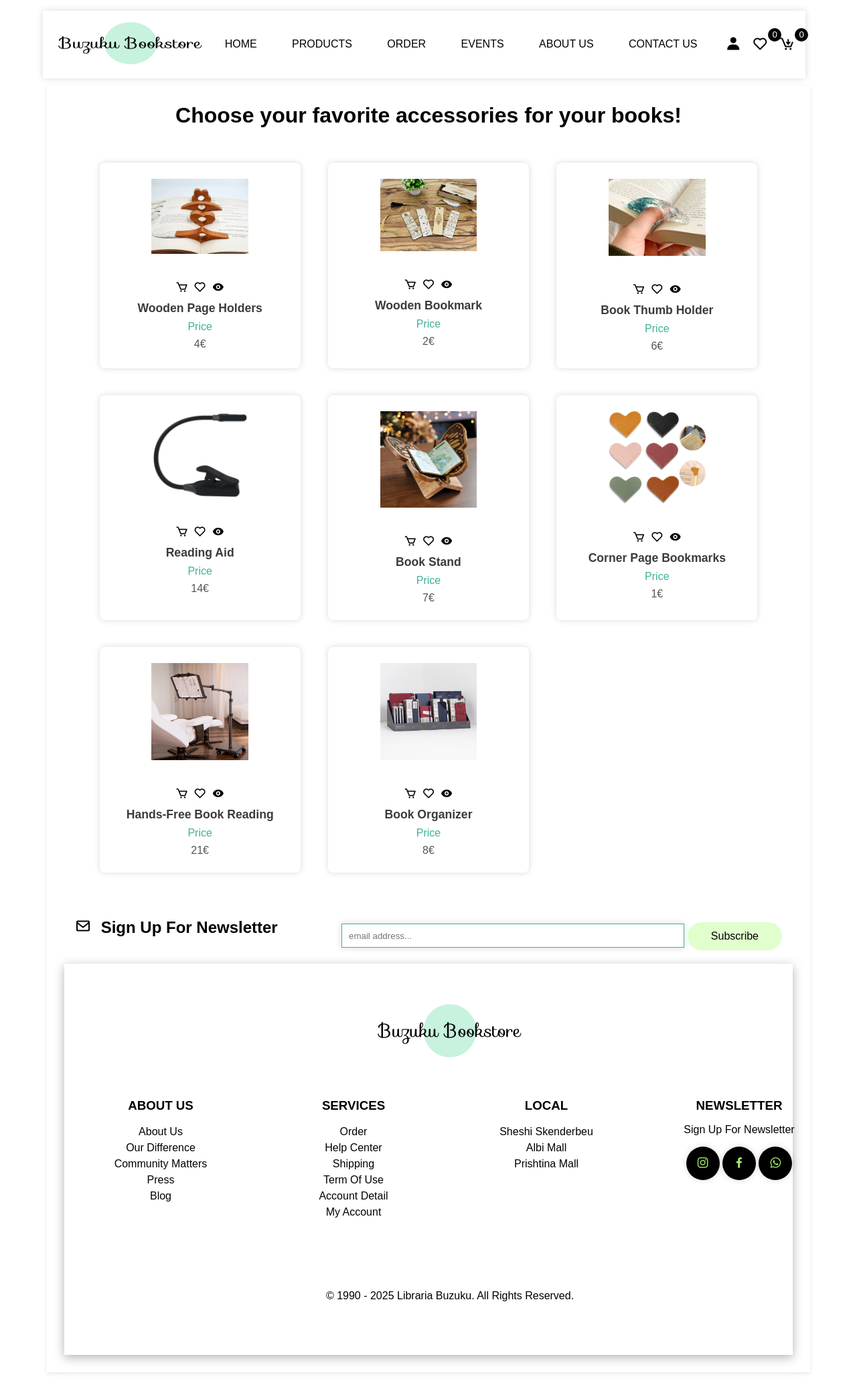
After one commit to artaperdibuka/projekti, a PHP site: page /accessories.html in a window 1280 px wide. The commit adds this page. Shown: the whole page at 67% size. Run offline with PHP 8.4, Linux system fonts and the light colour scheme.

Commit message:
accessories added

```diff
--- /dev/null
+++ b/Projekti/accessories.html
@@ -0,0 +1,299 @@
+<!DOCTYPE html>
+<html lang="en">
+<head>
+    <meta charset="UTF-8">
+    <meta name="viewport" content="width=device-width, initial-scale=1.0">
+    <link href="https://unpkg.com/boxicons@2.1.4/css/boxicons.min.css" rel="stylesheet">
+    <link rel="stylesheet" href="style.css">
+    <title>BookstoreBuzuku - About us Page</title>
+</head>
+<body>
+
+    <header class="header">
+        <div class="flex">
+            <a href="home.html" class="logo"><img src="img/logoo.png" height="65" width="230"  ></a>
+            <nav class="navbar">
+                <a href="home.html">Home</a>
+                <a href="products.html">Products</a>
+                <a href="order.html"> Order</a>
+                <a href="events.html">Events</a>
+                <a href="about.html">About us</a>
+                <a href="contact.html">Contact us</a>
+
+            </nav>
+            <div class="icons">
+                <i class="bx bxs-user" id="user-btn"></i>
+                <a href="wishlist.html" class="cart-btn"><i class="bx bx-heart"></i><sup id="wishlist-count">0</sup></a>
+                <a href="cart.html" class="cart-btn"><i class="bx bx-cart-download"></i><sup  id="cart-count">0</sup></a>
+                <i class="bx bx-list-plus" id="menu-btn" style="font-size: 2rem;"></i>
+            </div>
+            <div class="user-box">
+                <p>Username: <span></span></p>
+                <p>Email: <span></span></p>
+                <a href="login.html" class="btn">Login</a>
+                <a href="register.html" class="btn">Register</a>
+                <form method="post">
+                    <button type="submit" name="logout" class="logout-btn">Log out</button>
+
+                </form>
+            </div>
+        </div>
+    </header>
+
+    <div class="main">
+
+        <h1 class="acc-paragraph">Choose your favorite accessories for your books!</h1>
+        <section class="products box-container" id="booksList">
+            <div class="box">
+                <img src="img/book_a1.png" class="img">
+                <div class="button">
+                    <button type="submit" name="add_to_cart"><i class="bx bx-cart"></i></button>
+                    <button type="submit" name="add_to_wishlist"><i class="bx bx-heart"></i></button>
+                    <a href="view-book-details" class="bx bxs-show"></a>
+                </div>
+                <h3 class="name">Wooden page holders</h3>
+                <input type="hidden" name="product_id">
+
+                <div class="fles">
+                    <div class="price">Price</div>
+                    <p class="price-value">4€</p>
+                </div>
+                <a href="checkout.php"></a>
+            </div>
+
+            <div class="box">
+                <img src="img/book_a2.webp" class="img">
+                <div class="button">
+                    <button type="submit" name="add_to_cart"><i class="bx bx-cart"></i></button>
+                    <button type="submit" name="add_to_wishlist"><i class="bx bx-heart"></i></button>
+                    <a href="view-book-details" class="bx bxs-show"></a>
+                </div>
+                <h3 class="name">Wooden bookmark</h3>
+                <input type="hidden" name="product_id">
+
+                <div class="fles">
+                    <div class="price">Price</div>
+                    <p class="price-value">2€</p>
+                </div>
+                <a href="checkout.php"></a>
+            </div>
+
+            <div class="box">
+                <img src="img/book_a3.webp" class="img">
+                <div class="button">
+                    <button type="submit" name="add_to_cart"><i class="bx bx-cart"></i></button>
+                    <button type="submit" name="add_to_wishlist"><i class="bx bx-heart"></i></button>
+                    <a href="view-book-details" class="bx bxs-show"></a>
+                </div>
+                <h3 class="name">Book thumb holder</h3>
+                <input type="hidden" name="product_id">
+
+                <div class="fles">
+                    <div class="price">Price</div>
+                    <p class="price-value">6€</p>
+                </div>
+                <a href="checkout.php"></a>
+            </div>
+
+            <div class="box">
+                <img src="img/book_a4.webp" class="img">
+                <div class="button">
+                    <button type="submit" name="add_to_cart"><i class="bx bx-cart"></i></button>
+                    <button type="submit" name="add_to_wishlist"><i class="bx bx-heart"></i></button>
+                    <a href="view-book-details" class="bx bxs-show"></a>
+                </div>
+                <h3 class="name">Reading aid</h3>
+                <input type="hidden" name="product_id">
+
+                <div class="fles">
+                    <div class="price">Price</div>
+                    <p class="price-value">14€</p>
+                </div>
+                <a href="checkout.php"></a>
+            </div>
+
+            <div class="box">
+                <img src="img/book_a5.jpg" class="img">
+                <div class="button">
+                    <button type="submit" name="add_to_cart"><i class="bx bx-cart"></i></button>
+                    <button type="submit" name="add_to_wishlist"><i class="bx bx-heart"></i></button>
+                    <a href="view-book-details" class="bx bxs-show"></a>
+                </div>
+                <h3 class="name">Book Stand</h3>
+                <input type="hidden" name="product_id">
+
+                <div class="fles">
+                    <div class="price">Price</div>
+                    <p class="price-value">7€</p>
+                </div>
+                <a href="checkout.php"></a>
+            </div>
+
+            <div class="box">
+                <img src="img/book_a6.jpg" class="img">
+                <div class="button">
+                    <button type="submit" name="add_to_cart"><i class="bx bx-cart"></i></button>
+                    <button type="submit" name="add_to_wishlist"><i class="bx bx-heart"></i></button>
+                    <a href="view-book-details" class="bx bxs-show"></a>
+                </div>
+                <h3 class="name">Corner page bookmarks</h3>
+                <input type="hidden" name="product_id">
+
+                <div class="fles">
+                    <div class="price">Price</div>
+                    <p class="price-value">1€</p>
+                </div>
+                <a href="checkout.php"></a>
+            </div>
+
+            <div class="box">
+                <img src="img/book_a7.webp" class="img">
+                <div class="button">
+                    <button type="submit" name="add_to_cart"><i class="bx bx-cart"></i></button>
+                    <button type="submit" name="add_to_wishlist"><i class="bx bx-heart"></i></button>
+                    <a href="view-book-details" class="bx bxs-show"></a>
+                </div>
+                <h3 class="name">Hands-free book reading</h3>
+                <input type="hidden" name="product_id">
+
+                <div class="fles">
+                    <div class="price">Price</div>
+                    <p class="price-value">21€</p>
+                </div>
+                <a href="checkout.php"></a>
+            </div>
+
+            <div class="box">
+                <img src="img/book_a8.jpg" class="img">
+                <div class="button">
+                    <button type="submit" name="add_to_cart"><i class="bx bx-cart"></i></button>
+                    <button type="submit" name="add_to_wishlist"><i class="bx bx-heart"></i></button>
+                    <a href="view-book-details" class="bx bxs-show"></a>
+                </div>
+                <h3 class="name">Book organizer</h3>
+                <input type="hidden" name="product_id">
+
+                <div class="fles">
+                    <div class="price">Price</div>
+                    <p class="price-value">8€</p>
+                </div>
+                <a href="checkout.php"></a>
+            </div>
+
+        </section>
+
+        <div>
+            <div class="top-footer">
+                <h2><i class="bx bx-envelope"></i> Sign Up For Newsletter</h2>
+                <div class="input-field">
+                    <input type="text" name="" placeholder="email address...">
+                    <button class="btn">Subscribe</button>
+                </div>
+            </div>
+            <footer>
+                <div  class="overlay"></div>
+                <div class="footer-content">
+                    <div class="img-box">
+                    <img src="img/logoo.png">
+                </div>
+                <div class="inner-footer">
+                    <div class="card">
+                        <h3>about us</h3>
+                        <ul>
+                            <li>about us</li>
+                            <li>our difference</li>
+                            <li>community matters</li>
+                            <li>press</li>
+                            <li>blog</li>
+                        </ul>
+                    </div>
+                    <div class="card">
+                        <h3>services</h3>
+                        <ul>
+                            <li>order</li>
+                            <li>help center</li>
+                            <li>shipping</li>
+                            <li>term of use</li>
+                            <li>account detail</li>
+                            <li>my account</li>
+                        </ul>
+                    </div>
+                    <div class="card">
+                        <h3>local</h3>
+                        <ul>
+                            <li>Sheshi Skenderbeu</li>
+                            <li>Albi Mall</li>
+                            <li>Prishtina Mall</li>
+                        </ul>
+                    </div>
+                    <div class="card">
+                        <h3>newsletter</h3>
+                        <p>Sign Up For Newsletter</p>
+                        <div class="social-links">
+                            <a href="https://www.instagram.com/"><i class="bx bxl-instagram"></i></a>
+                            <a href="https://www.facebook.com/"><i class="bx bxl-facebook"></i></a>
+                            <a href="https://www.whatsapp.com/"><i class="bx bxl-whatsapp"></i></a>
+                        </div>
+                        </div>
+                    </div>
+                    <div class="bottom-footer">
+                        <p>© 1990 - 2025 Libraria Buzuku. All Rights Reserved.</p>
+
+                    </div>
+                </div>
+            </footer>
+        </div>
+    </div>
+
+</body>
+<script>
+    // Initialize local storage data when the document loads
+document.addEventListener('DOMContentLoaded', function() {
+    // Retrieve existing wishlist and cart data or initialize empty arrays if not present
+    const wishlist = JSON.parse(localStorage.getItem('wishlist')) || [];
+    const cart = JSON.parse(localStorage.getItem('cart')) || [];
+
+    document.querySelectorAll('.box').forEach(productBox => {
+        // Extract product details from the product box
+        const name = productBox.querySelector('.name').textContent;
+        const price = productBox.querySelector('.price-value').textContent;
+        const imageSrc = productBox.querySelector('img').src; // Get the image source
+
+        // Add to Cart button functionality
+        productBox.querySelector('[name="add_to_cart"]').addEventListener('click', () => {
+            // Check if the product is already in the cart
+            const existsInCart = cart.some(item => item.name === name);
+
+            if (!existsInCart) {
+                // Add product to cart if it doesn't already exist
+                cart.push({ name, price, imageSrc });
+                localStorage.setItem('cart', JSON.stringify(cart));
+                updateCounts(); // Update cart count
+                alert(`${name} added to cart.`);
+            } else {
+                alert(`${name} is already in your cart.`);
+            }
+        });
+
+        // Add to Wishlist button functionality
+        productBox.querySelector('[name="add_to_wishlist"]').addEventListener('click', () => {
+            // Check if the product is already in the wishlist
+            const existsInWishlist = wishlist.some(item => item.name === name);
+
+            if (!existsInWishlist) {
+                // Add product to wishlist if it doesn't already exist
+                wishlist.push({ name, price, imageSrc });
+                localStorage.setItem('wishlist', JSON.stringify(wishlist));
+                updateCounts(); // Update wishlist count
+                alert(`${name} added to wishlist.`);
+            } else {
+                alert(`${name} is already in your wishlist.`);
+            }
+        });
+    });
+});
+</script>
+<script src="script.js"></script>
+<script src="count.js"></script>
+</body>
+</html>
--- a/Projekti/cart.html
+++ b/Projekti/cart.html
@@ -153,7 +153,7 @@
                     <img src="${item.imageSrc}" alt="${item.name}" class="cart-item-img">
                     <div class="cart-item-details">
                         <h4 class="cart-item-name">${item.name}</h4>
-                        <p class="cart-item-author">${item.author}</p>
+                        <p class="cart-item-author">${item.author || ''}</p>
                         <p class="cart-item-price">${item.price}</p>
                         <button class="remove-btn" onclick="removeFromCart('${item.name}')">Remove</button>
                         <button class="add-to-cart-btn" onclick="buyProduct('${item.name}')">Buy now</button>
--- a/Projekti/order.html
+++ b/Projekti/order.html
@@ -183,7 +183,7 @@
                         <img src="${item.imageSrc}" alt="${item.name}" class="cart-item-img2">
                         <div>
                             <h4 class="cart-item-name">${item.name}</h4>
-                            <p class="cart-item-author">${item.author}</p>
+                            <p class="cart-item-author">${item.author || ''}</p>
                             <p class="cart-item-price">${item.price}</p>
                         </div>
                     </div>
--- a/Projekti/style.css
+++ b/Projekti/style.css
@@ -1393,3 +1393,6 @@ textarea{
     padding-top: 5px;
     color: #686868;
 }
+.acc-paragraph{
+    text-align: center;
+}
--- a/Projekti/wishlist.html
+++ b/Projekti/wishlist.html
@@ -157,7 +157,7 @@ if (wishlist.length > 0) {
                 <img src="${item.imageSrc}" alt="${item.name}" class="wishlist-item-img">
                 <div class="wishlist-item-details">
                     <h4 class="wishlist-item-name">${item.name}</h4>
-                    <p class="wishlist-item-author">${item.author}</p>
+                    <p class="wishlist-item-author">${item.author || ''}</p>
                     <p class="wishlist-item-price">${item.price}</p>
                     <button class="remove-btn" data-index="${index}">Remove</button>
                     <button class="add-to-cart-btn" data-index="${index}">Add to cart</button>
```
Also changed, not shown: Projekti/products.html (+22 -33 lines), Projekti/img/book_a1.png (added), Projekti/img/book_a2.webp (added), Projekti/img/book_a3.png (added), Projekti/img/book_a3.webp (added), Projekti/img/book_a4.webp (added), Projekti/img/book_a5.jpg (added), Projekti/img/book_a6.jpg (added), Projekti/img/book_a7.webp (added), Projekti/img/book_a8.jpg (added).
